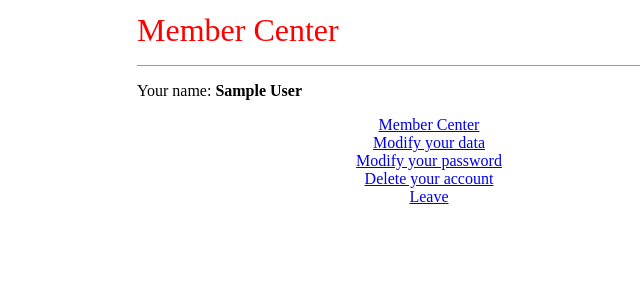
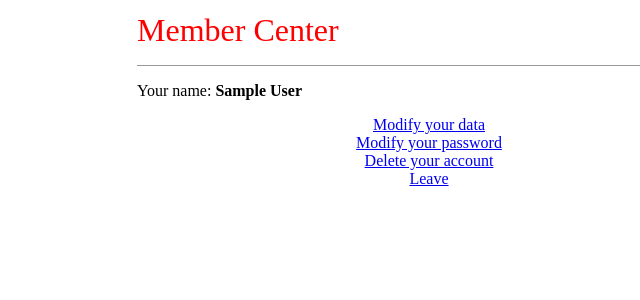
Before and after one commit to snmg-bootcamp/ChatSpace, a PHP site: page /memberadmin.php in a window 1280 px wide. Shown: the top 300 px of the page, without its empty margins (107-747 px from the left). Run offline with PHP 8.4, Linux system fonts and the light colour scheme; the visitor is signed in with stand-in values (Sample User, id 1).

Commit message:
delete more href

```diff
--- a/memberadmin.php
+++ b/memberadmin.php
@@ -25,7 +25,6 @@
               <strong><?php echo $row_Member["name"];?></strong>
           </p>
           <p align="center">
-          <a href="memberadmin.php">Member Center</a><br>
           <a href="update_form.php">Modify your data</a><br>
           <a href="update_password_form.php">Modify your password</a><br>
           <a href="delete.php">Delete your account</a><br>
```
